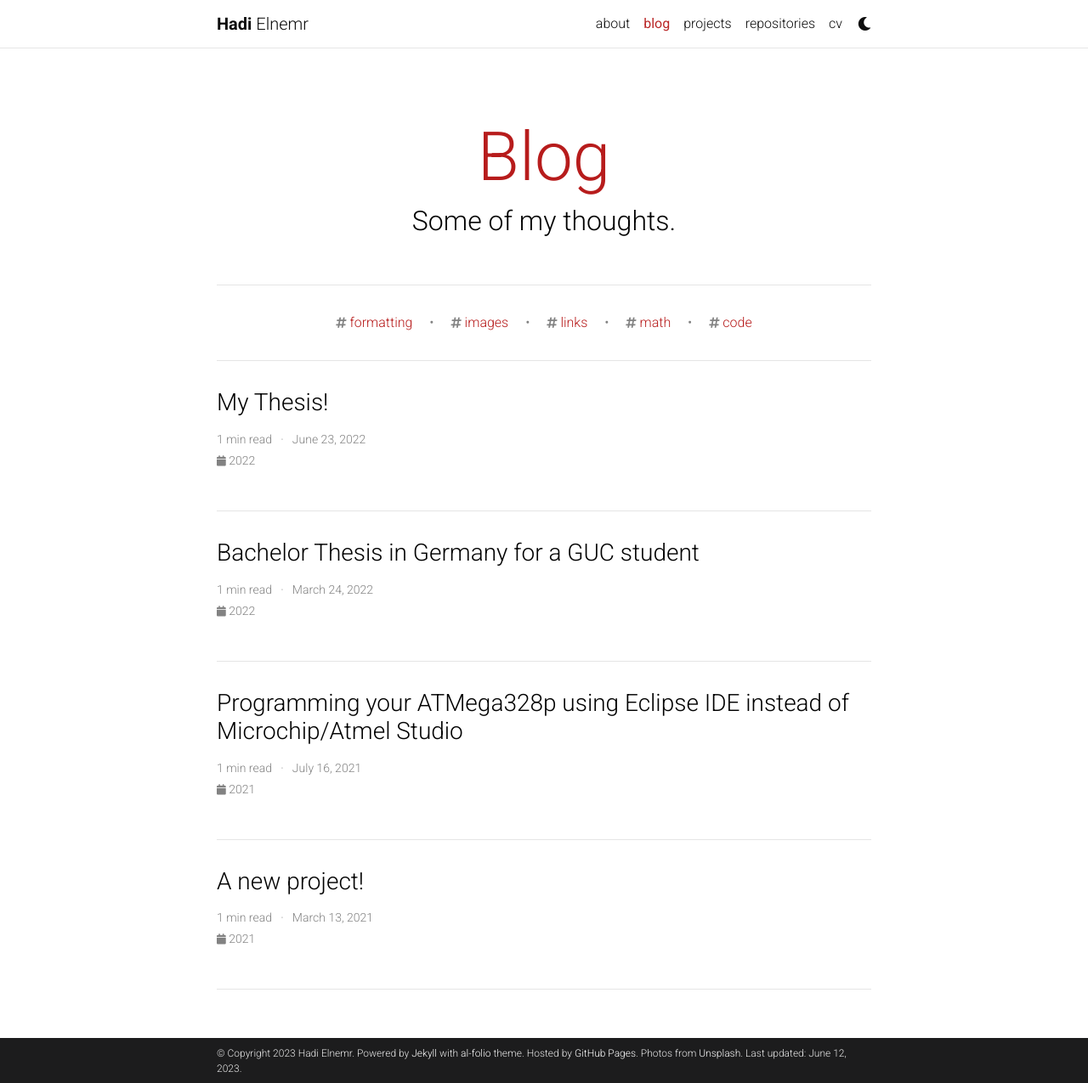
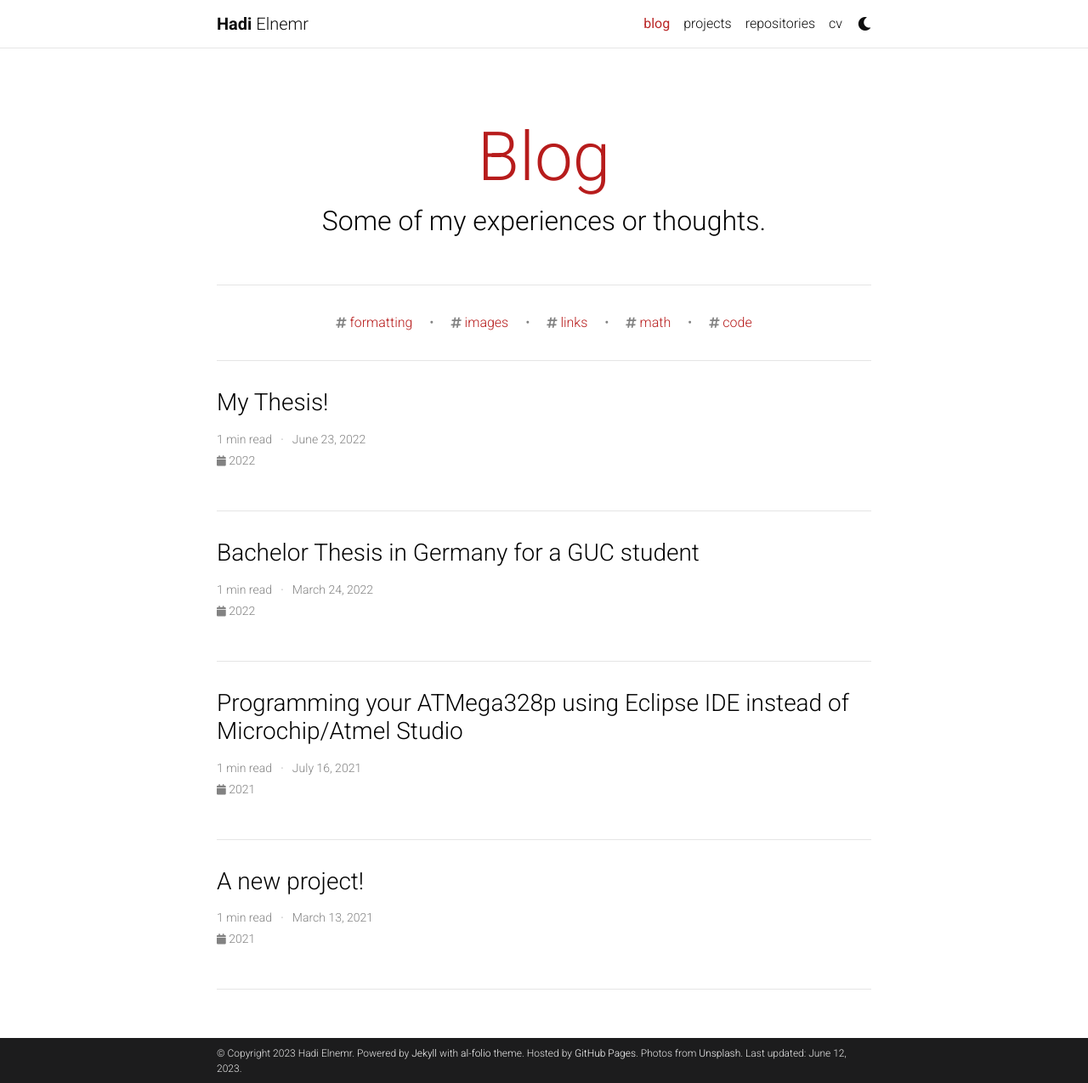
Before and after one commit to HadiElnemr/HadiElnemr.github.io, a Jekyll site: the page built from blog/index.html, in a window 1280 px wide and 1275 px high. Shown: the whole window at 85% size. Built offline with Jekyll 4.4.1, drawn with Linux system fonts in a browser that asks for light colours; the list of posts is cut into pages by our own code; comment, search, counter and statistics services are not loaded; a style sheet for code colours, icons or effects is not loaded.

Commit message:
minor fixes

```diff
--- a/_config.yml
+++ b/_config.yml
@@ -124,7 +124,7 @@
 
 blog_name: Blog # blog_name will be displayed in your blog page
 blog_nav_title: blog # your blog must have a title for it to be displayed in the nav bar
-blog_description: Some of my thoughts.
+blog_description: Some of my experiences or thoughts.
 permalink: /blog/:year/:title/
 
 # Pagination
```
Also changed, not shown: _pages/about.md (+2 -2 lines).
